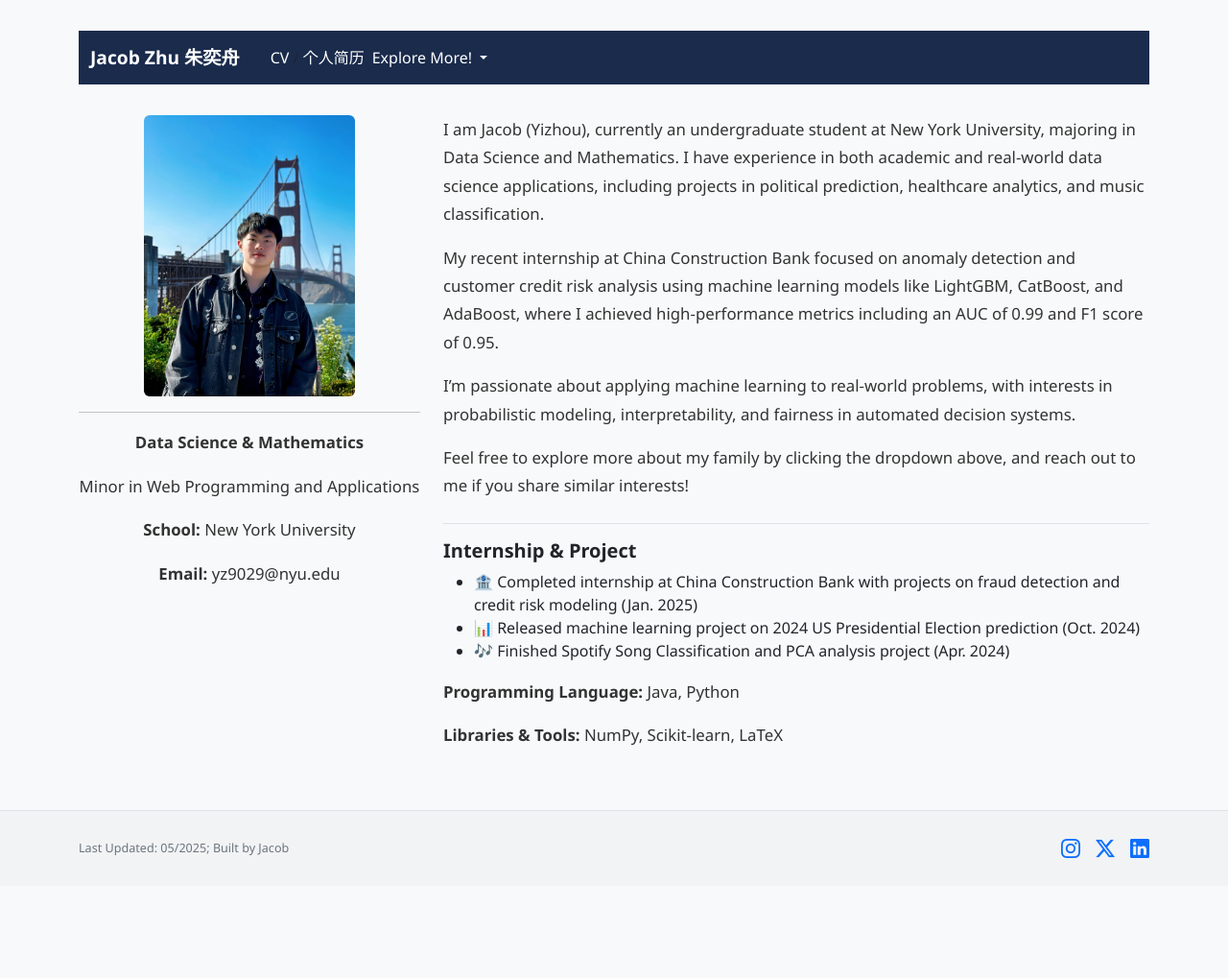
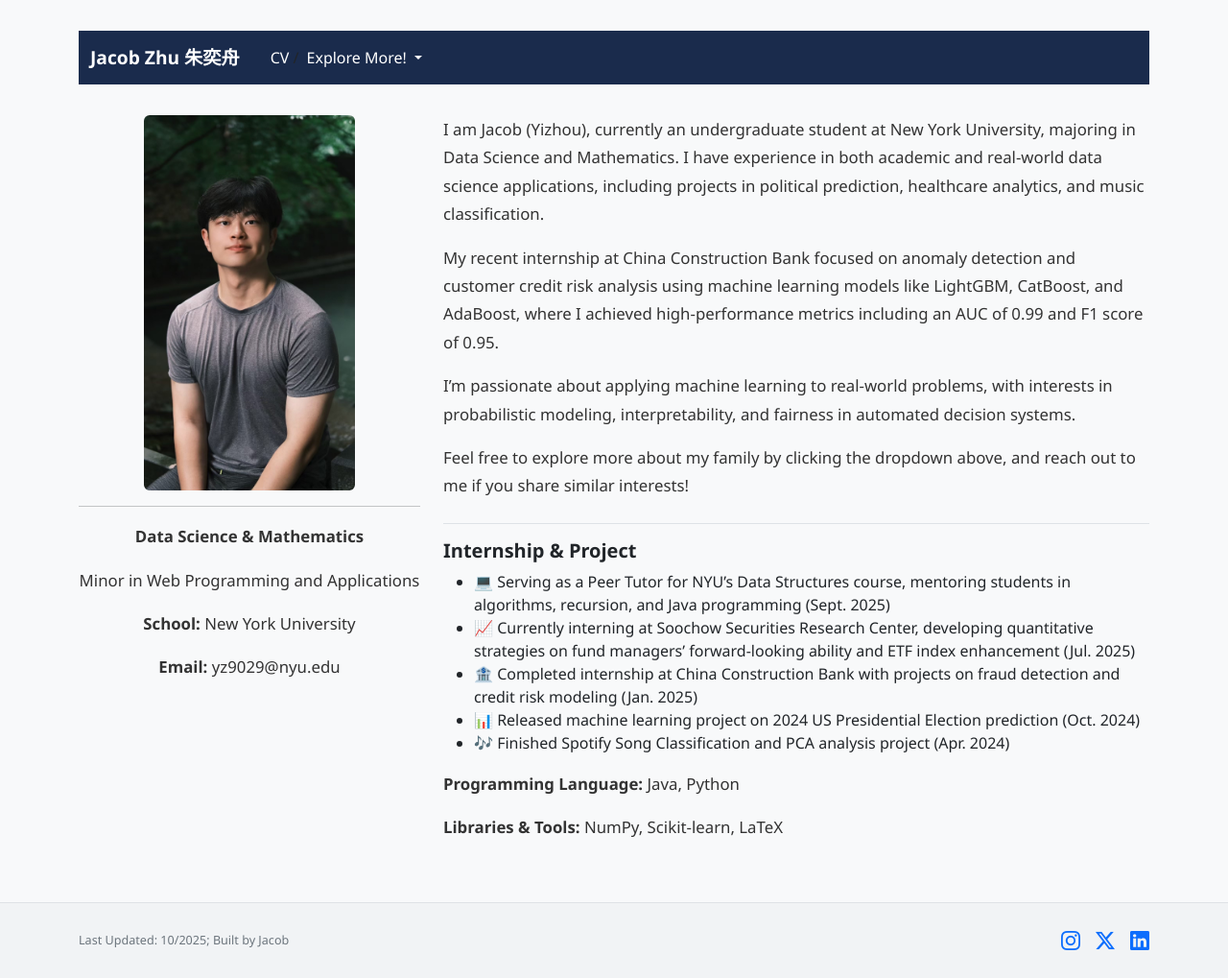
Before and after one commit to JacoZzz/family-website, a plain HTML site: page index.html in a window 1280 px wide. Shown: the whole page at 96% size. Before the commit the page ends 923 px from the top, so only its background shows below. Drawn offline with nearby package versions, Linux system fonts and the light colour scheme.

Commit message:
Update index.html

```diff
--- a/index.html
+++ b/index.html
@@ -17,8 +17,7 @@
                     <div class="container-fluid">
                       <a class="navbar-brand logo" href="index.html">Jacob Zhu 朱奕舟</a>
                       <span class="cv-links" style="font-size: 1rem; font-weight: 400;">
-                        <a href="resume/Jacob_Zhu.pdf" target="_blank" class="cv-link">CV</a> /
-                        <a href="resume/Yizhou_Zhu.pdf" target="_blank" class="cv-link">个人简历</a>
+                        <a href="resume/Yizhou_Zhu_resume.pdf" target="_blank" class="cv-link">CV</a> /
                       </span>
                       <button class="navbar-toggler" type="button" data-bs-toggle="collapse" data-bs-target="#navbarSupportedContent" aria-controls="navbarSupportedContent" aria-expanded="false" aria-label="Toggle navigation">
                         <span class="navbar-toggler-icon"></span>
@@ -48,7 +47,7 @@
         <div class="row">
             <!-- left -->
             <div class="col-md-4 text-center">
-              <img src="images/index/personal photo.JPG" class="img-fluid rounded mb-3" style="width: 220px; display: block; margin: 0 auto;" alt="Profile Photo">
+              <img src="images/index/personal_photo.JPG" class="img-fluid rounded mb-3" style="width: 220px; display: block; margin: 0 auto;" alt="Profile Photo">
               <hr>
               <p><strong>Data Science & Mathematics</strong></p>
               <p>Minor in Web Programming and Applications</p>
@@ -73,6 +72,8 @@
 
               <h5 class="mt-4 border-top pt-3">Internship & Project</h5>
               <ul>
+                <li>💻 Serving as a Peer Tutor for NYU’s Data Structures course, mentoring students in algorithms, recursion, and Java programming (Sept. 2025)</li>
+                <li>📈 Currently interning at Soochow Securities Research Center, developing quantitative strategies on fund managers’ forward-looking ability and ETF index enhancement (Jul. 2025)</li>
                 <li>🏦 Completed internship at China Construction Bank with projects on fraud detection and credit risk modeling (Jan. 2025)</li>
                 <li>📊 Released machine learning project on 2024 US Presidential Election prediction (Oct. 2024)</li>
                 <li>🎶 Finished Spotify Song Classification and PCA analysis project (Apr. 2024)</li>
@@ -87,7 +88,7 @@
 
         <footer class="mt-5 pt-4 border-top text-muted">
           <div class="container d-flex justify-content-between align-items-center flex-wrap">
-            <small>Last Updated: 05/2025; Built by Jacob</small>
+            <small>Last Updated: 10/2025; Built by Jacob</small>
             <div class="d-flex gap-3">
               <a href="https://www.instagram.com/jacobz_0120/" target="_blank" class="text-decoration-none text-primary fs-5">
                 <i class="bi bi-instagram"></i>
```
